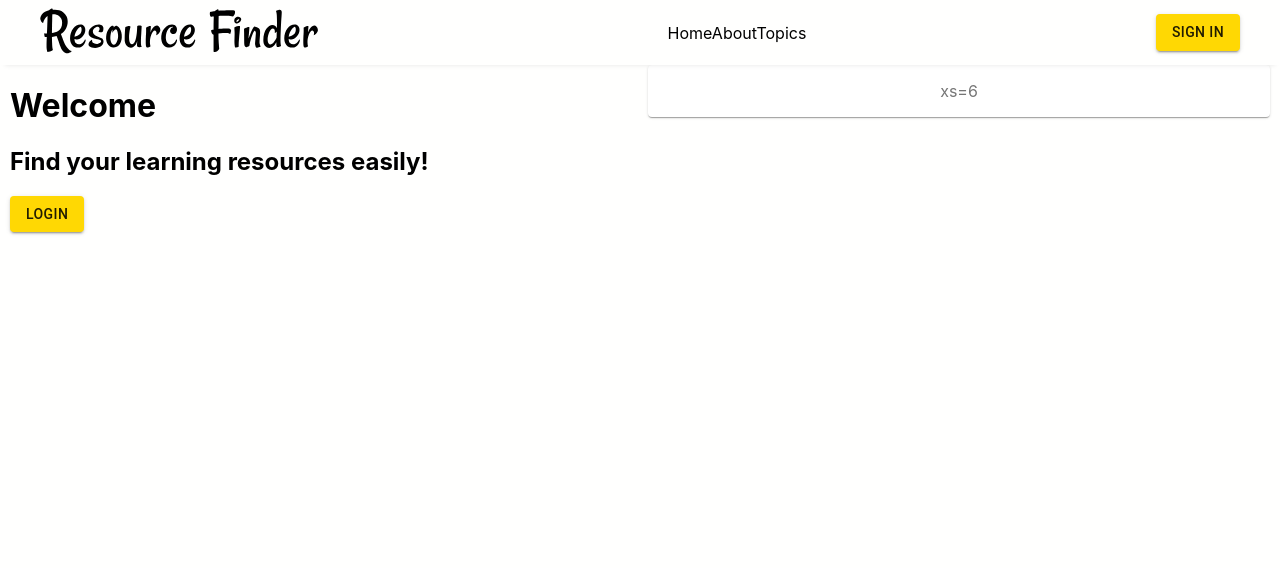
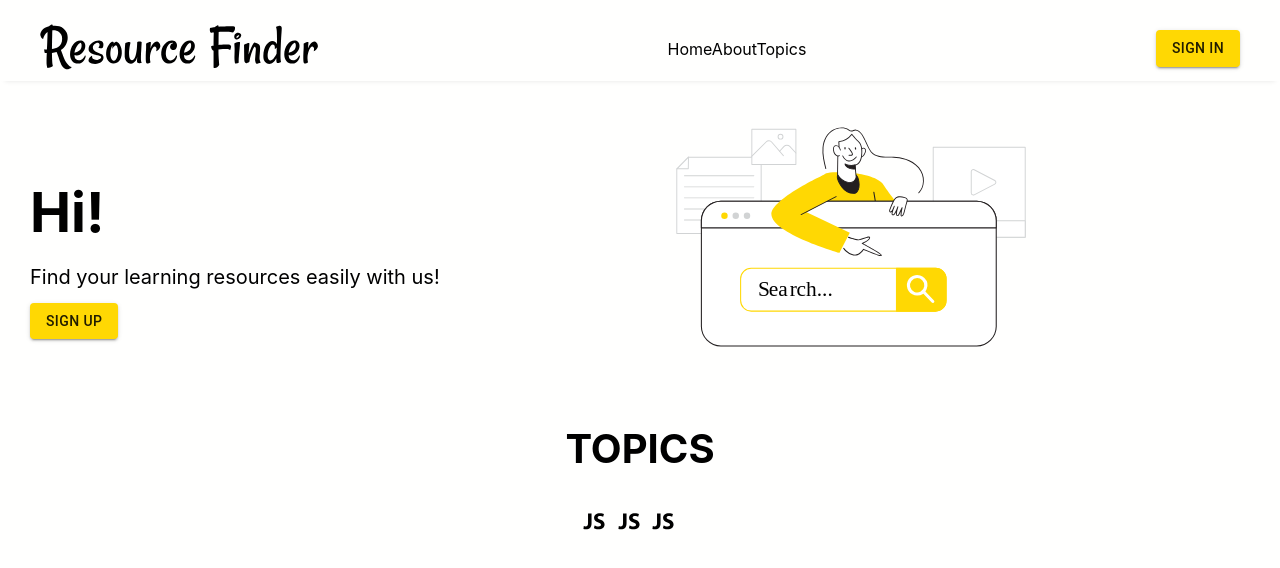
Before and after one commit to piall/resource-finder, a Next.js app: page / in a window 1280 px wide. Shown: the top 568 px of the page. Built offline with nearby package versions, Linux system fonts and the light colour scheme.

Commit message:
Update home page

```diff
--- a/src/components/public/Home.jsx
+++ b/src/components/public/Home.jsx
@@ -1,8 +1,11 @@
 import { makeStyles } from '@material-ui/core/styles';
-import Paper from '@material-ui/core/Paper';
 import Grid from '@material-ui/core/Grid';
 import Button from '@material-ui/core/Button';
+import { DiJavascript1 } from 'react-icons/di';
+
+import styles from './Home.module.scss';
 import Navbar from './Navbar';
+import Footer from '../common/Footer';
 
 const useStyles = makeStyles((theme) => ({
   root: {
@@ -22,20 +25,41 @@ export default function PublicHome() {
       <Navbar />
       <div className="page-container-scroll">
         <div className="page-container">
-          <Grid container spacing={2}>
+          <section id="Home" className={styles.top_section}>
+            <Grid container alignItems="center" spacing={2}>
               <Grid item xs={12} md={6}>
-              <h1>Welcome</h1>
-              <h2>Find your learning resources easily!</h2>
+                <h1>Hi!</h1>
+                <p>Find your learning resources easily with us!</p>
                 <Button variant="contained" color="primary">
-                Login
+                  Sign Up
                 </Button>
               </Grid>
               <Grid item xs={12} md={6}>
-              <Paper className={classes.paper}>xs=6</Paper>
+                <img src="/illustrations/search.svg" />
+              </Grid>
+            </Grid>
+          </section>
+          <section id="Topics" className={styles.section}>
+            <div className="title">
+              <h1>TOPICS</h1>
+            </div>
+            <div className={styles.topics}>
+              <Grid container alignItems="center" spacing={2}>
+                <Grid item xs={3}>
+                  <DiJavascript1 />
+                </Grid>
+                <Grid item xs={3}>
+                  <DiJavascript1 />
+                </Grid>
+                <Grid item xs={3}>
+                  <DiJavascript1 />
                 </Grid>
               </Grid>
             </div>
+          </section>
         </div>
+      </div>
+      <Footer />
     </div>
   );
 }
```
Lines whose indentation alone changed are shown as unchanged.
